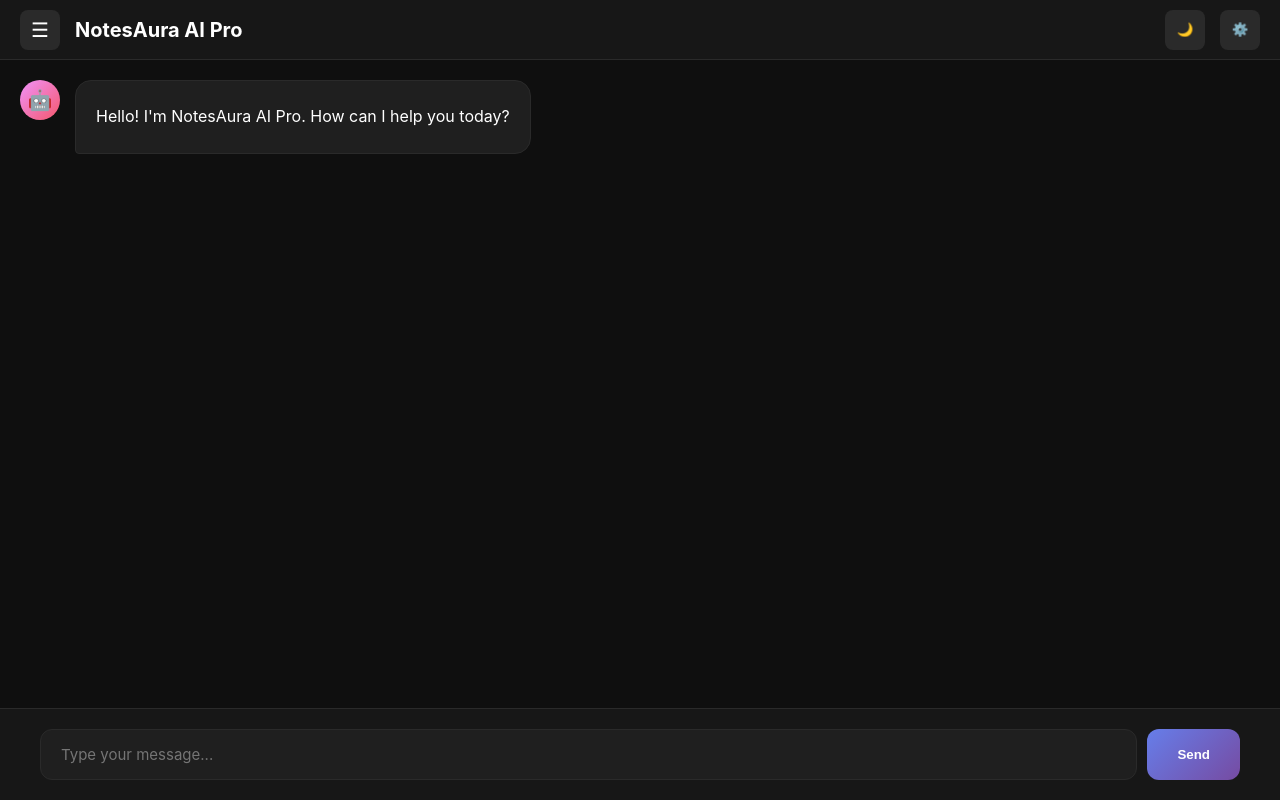
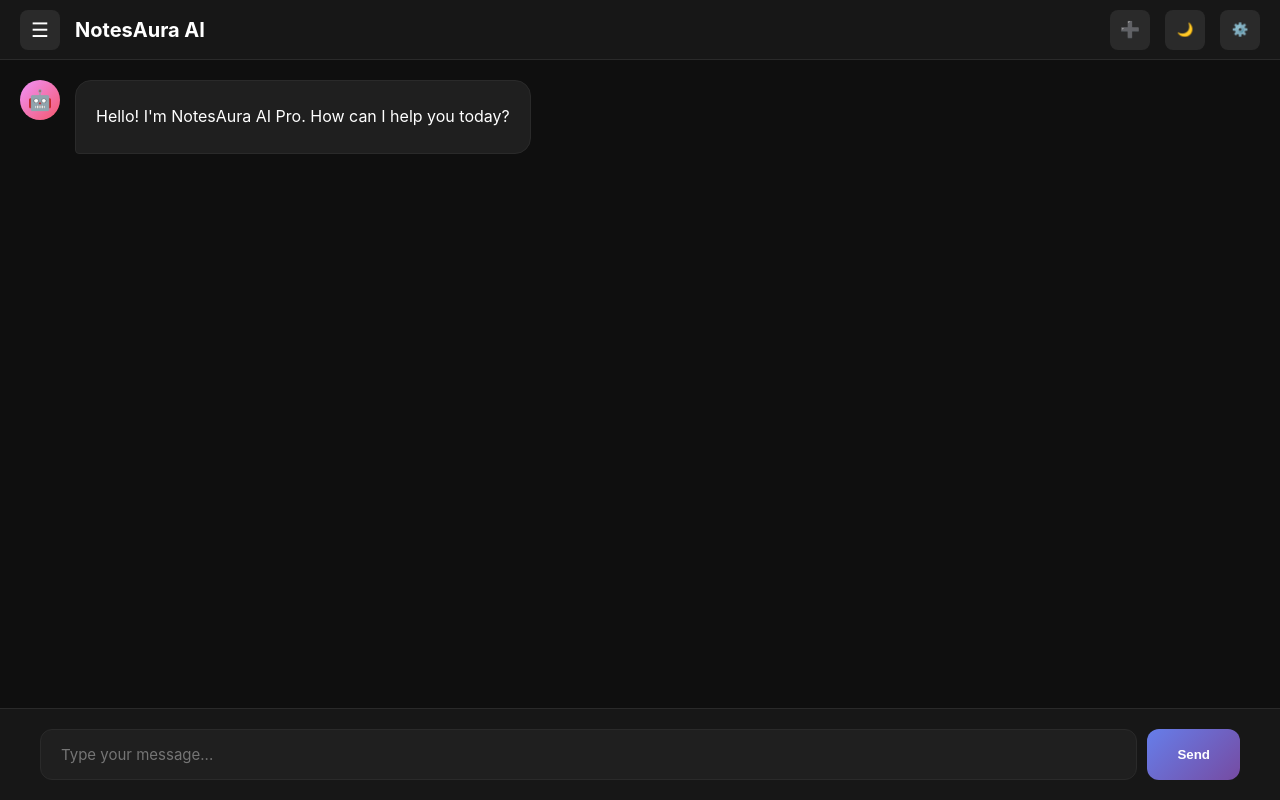
Before and after one commit to hariomsonihs/NotesAura-AI, a website: page public/index.html in a window 1280 px wide. Drawn offline with nearby package versions, Linux system fonts and the light colour scheme.

Commit message:
Add new chat button in header and remove Pro from title

```diff
--- a/public/index.html
+++ b/public/index.html
@@ -30,6 +30,8 @@ body { font-family: -apple-system, BlinkMacSystemFont, 'Segoe UI', sans-serif; b
 .menu-btn { width: 40px; height: 40px; background: #2a2a2a; border: none; border-radius: 8px; color: white; cursor: pointer; font-size: 20px; }
 .menu-btn:hover { background: #3a3a3a; }
 .top-bar h1 { font-size: 20px; flex: 1; }
+.icon-btn { width: 40px; height: 40px; background: #2a2a2a; border: none; border-radius: 8px; color: white; cursor: pointer; font-size: 16px; display: flex; align-items: center; justify-content: center; }
+.icon-btn:hover { background: #3a3a3a; }
 .theme-btn, .settings-btn { width: 40px; height: 40px; background: #2a2a2a; border: none; border-radius: 8px; color: white; cursor: pointer; }
 .theme-btn:hover, .settings-btn:hover { background: #3a3a3a; }
 .chat-area { flex: 1; overflow-y: auto; overflow-x: hidden; padding: 20px; }
@@ -106,7 +108,8 @@ body { font-family: -apple-system, BlinkMacSystemFont, 'Segoe UI', sans-serif; b
 <div class="main-content">
 <div class="top-bar">
 <button class="menu-btn" onclick="toggleSidebar()">☰</button>
-<h1>NotesAura AI Pro</h1>
+<h1>NotesAura AI</h1>
+<button class="icon-btn" onclick="newChat()" title="New Chat">➕</button>
 <button class="theme-btn" onclick="toggleTheme()">🌙</button>
 <button class="settings-btn" onclick="openSettings()">⚙️</button>
 </div>
```
